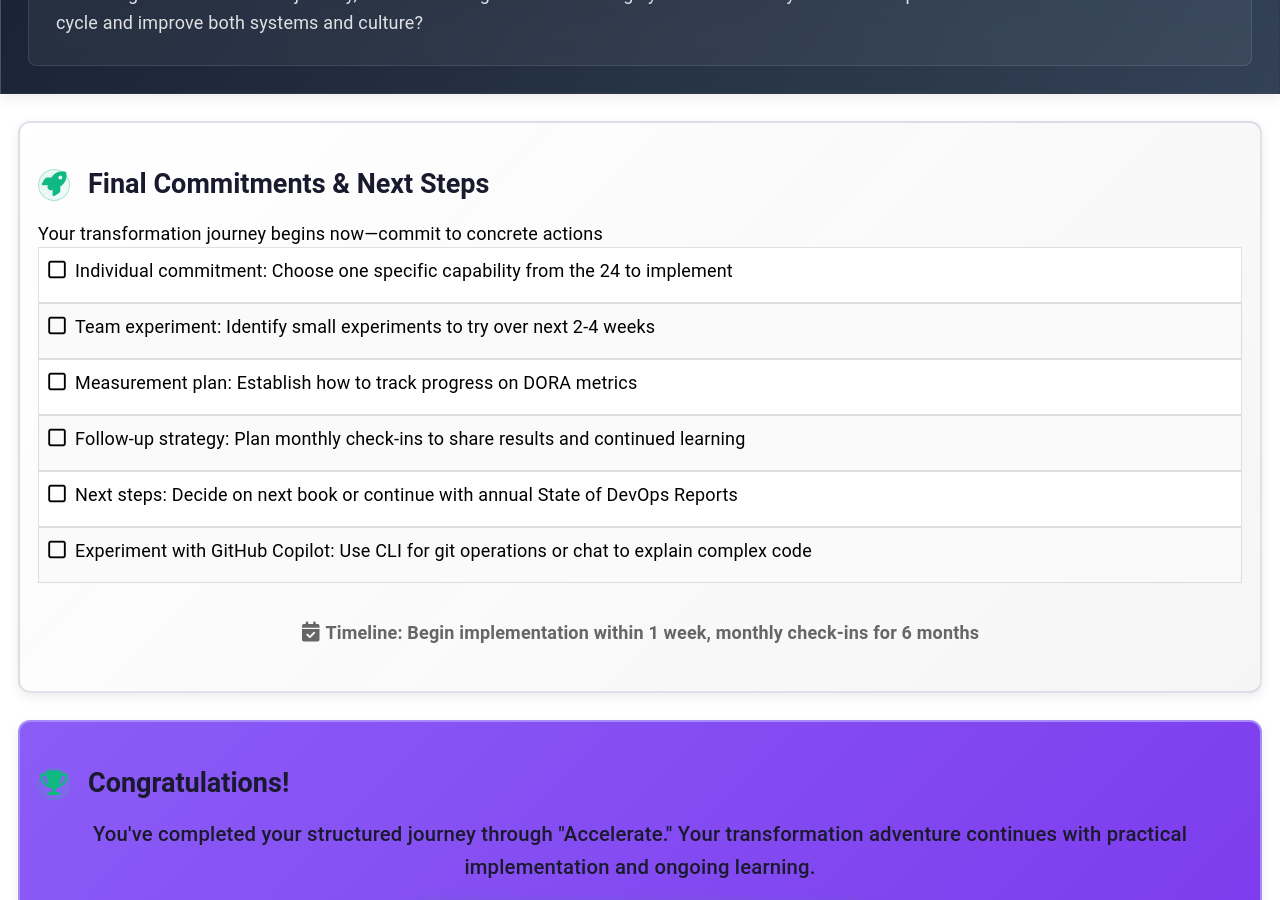
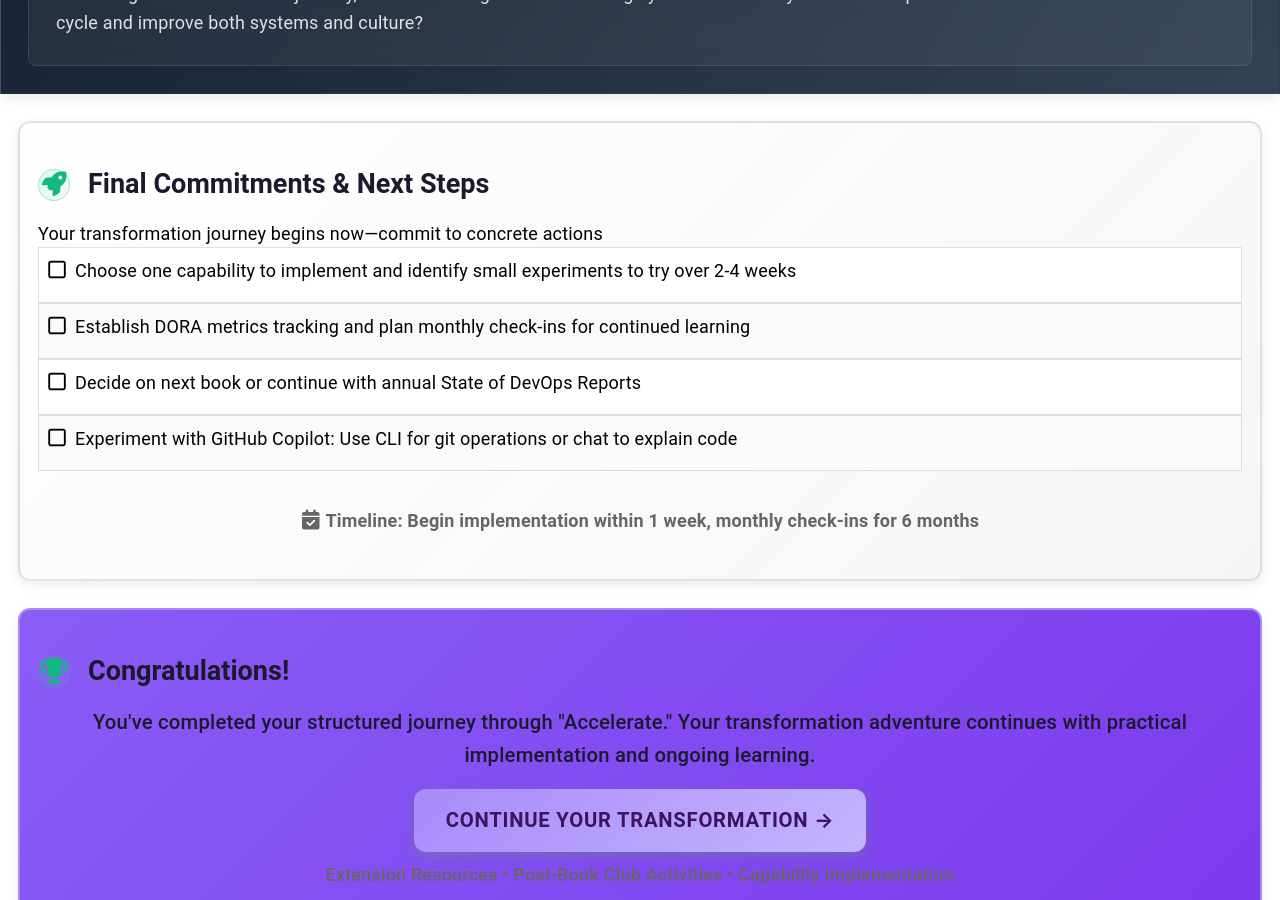
Before and after one commit to mhenke/accelerate-devex-book-club-notebooklm, a Jekyll site: the page built from docs/_meetings/meeting-4.md, in a window 1280 px wide and 900 px high, scrolled down 5154 px. Built offline with Jekyll 4.4.1, drawn with Linux system fonts in a browser that asks for light colours; some web fonts are replaced.

Commit message:
Consolidate action items to 4 per meeting (including AI tool)
Meeting 2: Combined automation and dependency items (5→4)
Meeting 3: Combined kanban/approval and burnout/eNPS items (6→4)
Meeting 4: Combined individual/team and metrics/check-ins items (6→4)

All meetings now have exactly 4 action items including the AI tool experiment.

```diff
--- a/docs/_meetings/meeting-4.md
+++ b/docs/_meetings/meeting-4.md
@@ -564,7 +564,7 @@
         <div class="task-checkbox">
           <i class="far fa-square"></i>
         </div>
-        <span class="task-title">Individual commitment: Choose one specific capability from the 24 to implement</span>
+        <span class="task-title">Choose one capability to implement and identify small experiments to try over 2-4 weeks</span>
       </div>
     </div>
 
@@ -573,7 +573,7 @@
         <div class="task-checkbox">
           <i class="far fa-square"></i>
         </div>
-        <span class="task-title">Team experiment: Identify small experiments to try over next 2-4 weeks</span>
+        <span class="task-title">Establish DORA metrics tracking and plan monthly check-ins for continued learning</span>
       </div>
     </div>
 
@@ -582,7 +582,7 @@
         <div class="task-checkbox">
           <i class="far fa-square"></i>
         </div>
-        <span class="task-title">Measurement plan: Establish how to track progress on DORA metrics</span>
+        <span class="task-title">Decide on next book or continue with annual State of DevOps Reports</span>
       </div>
     </div>
 
@@ -591,25 +591,7 @@
         <div class="task-checkbox">
           <i class="far fa-square"></i>
         </div>
-        <span class="task-title">Follow-up strategy: Plan monthly check-ins to share results and continued learning</span>
-      </div>
-    </div>
-
-    <div class="action-item">
-      <div class="task-row">
-        <div class="task-checkbox">
-          <i class="far fa-square"></i>
-        </div>
-        <span class="task-title">Next steps: Decide on next book or continue with annual State of DevOps Reports</span>
-      </div>
-    </div>
-
-    <div class="action-item">
-      <div class="task-row">
-        <div class="task-checkbox">
-          <i class="far fa-square"></i>
-        </div>
-        <span class="task-title">Experiment with GitHub Copilot: Use CLI for git operations or chat to explain complex code</span>
+        <span class="task-title">Experiment with GitHub Copilot: Use CLI for git operations or chat to explain code</span>
       </div>
     </div>
 
```
Also changed, not shown: docs/_meetings/meeting-2.md (+3 -12 lines), docs/_meetings/meeting-3.md (+2 -20 lines).
